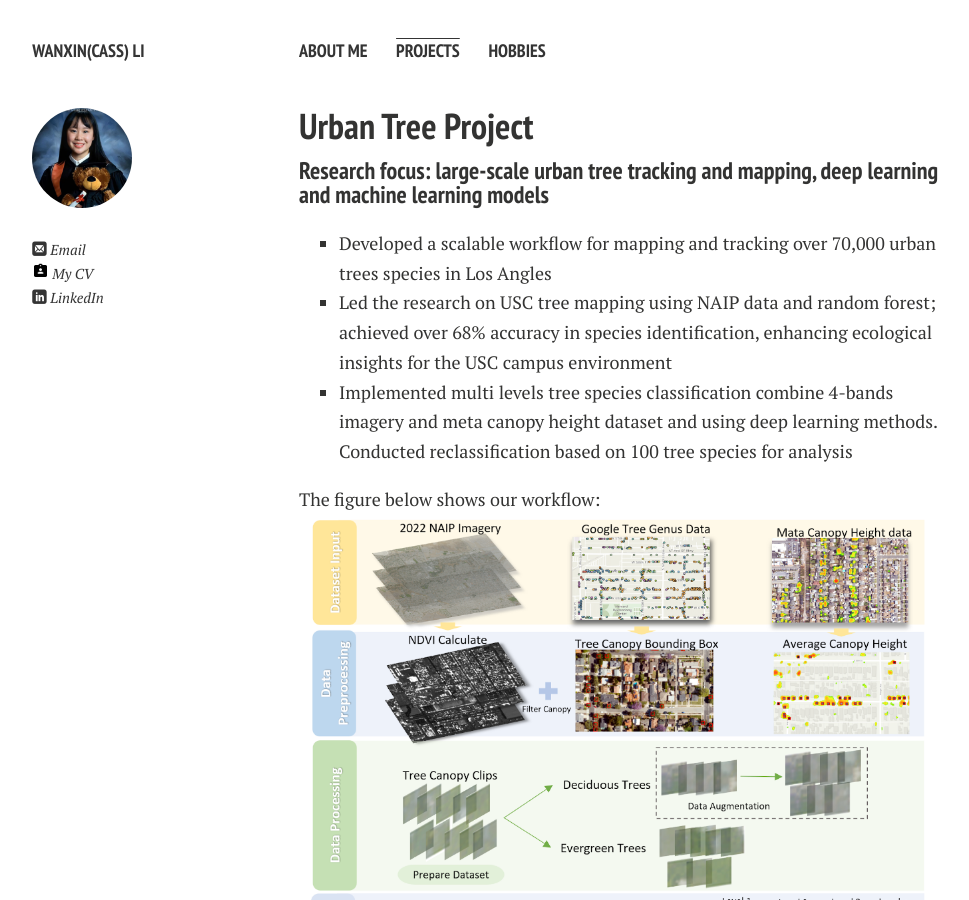
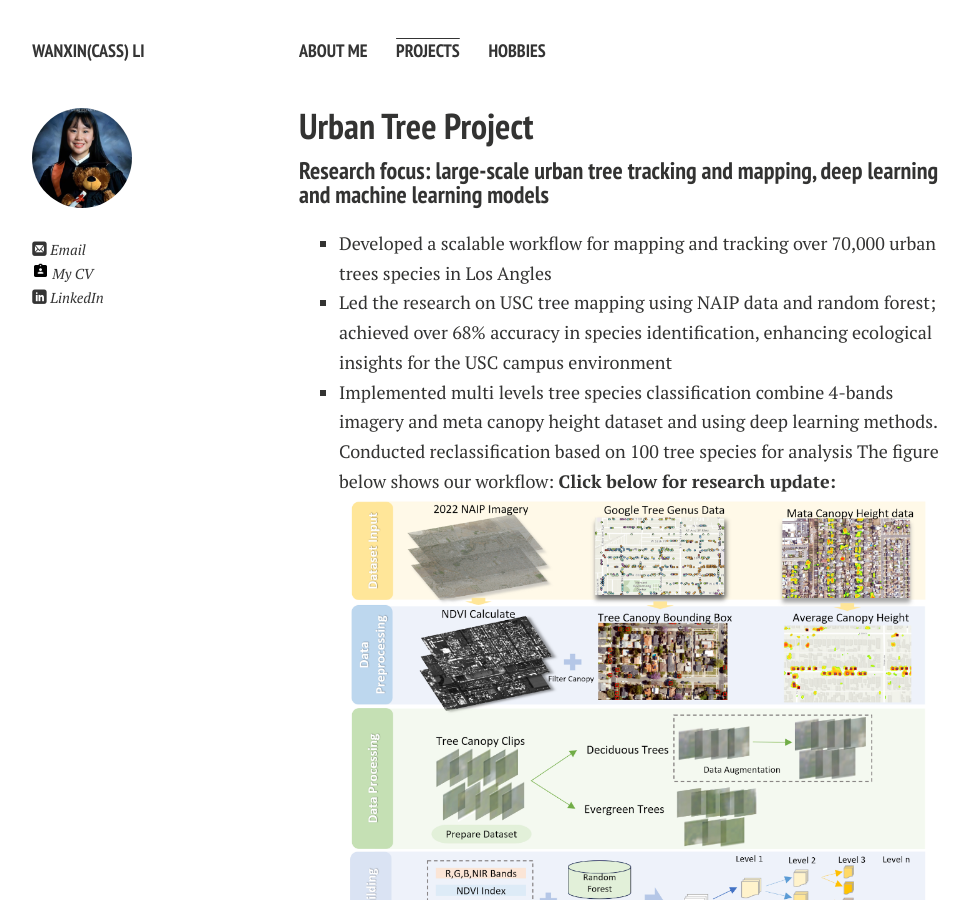
Before and after one commit to Cassandra265/Cassandra265.github.io, a Jekyll site: the page built from projects.md, in a window 1280 px wide and 900 px high. Shown: the whole window, without its empty margins (21-990 px from the left). Built offline with Jekyll 4.4.1, drawn with Linux system fonts in a browser that asks for light colours; nearby versions of some CDN libraries; comment, search, counter and statistics services are not loaded; a style sheet for code colours, icons or effects is not loaded.

Commit message:
Update projects.md

```diff
--- a/projects.md
+++ b/projects.md
@@ -9,11 +9,9 @@
 -	Developed a scalable workflow for mapping and tracking over 70,000 urban trees species in Los Angles
 -	Led the research on USC tree mapping using NAIP data and random forest; achieved over 68% accuracy in species identification, enhancing ecological insights for the USC campus environment
 -	Implemented multi levels tree species classification combine 4-bands imagery and meta canopy height dataset and using deep learning methods. Conducted reclassification based on 100 tree species for analysis
-
 The figure below shows our workflow:
-![My Image](https://Cassandra265.github.io/images/projects/tree_1.png)
-
-
+**Click below for research update:**
+[![My Image](https://Cassandra265.github.io/images/projects/tree_1.png)](https://Cassandra265.github.io/file/tree.pdf)
 ##### Los Angeles Geospatial Summit Esri ArcGIS StoryMap Competition -- 2024 Geospatial Summit
 
 In the 2024 Geospatial summit, we shows a test area for the urban tree research. Here is a link to our [USC Campous Tree Detetct Project](https://storymaps.arcgis.com/stories/01c9dd1586954854a395453c11b0c999), this project is fcous on the campus level tree speices classfication. The map below shows our results for the tree sepeices classfication, the research is based on random forest.
```
